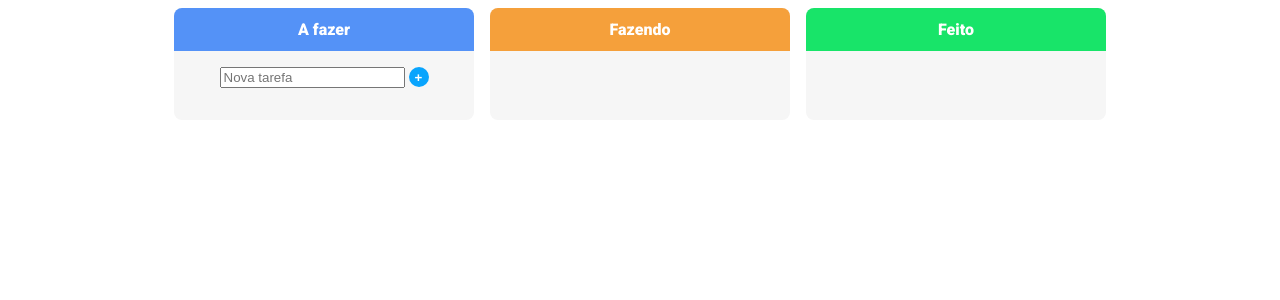
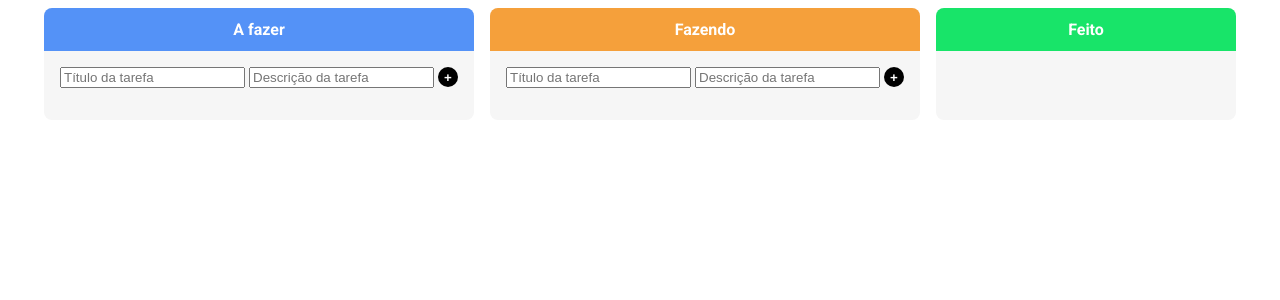
Before and after one commit to portellaluana/kanban-dashboard, a React (Vite) app: page / in a window 1280 px wide. Shown: the top 300 px of the page. Built offline with nearby package versions, Linux system fonts and the light colour scheme.

Commit message:
fix/init drag on drop

```diff
--- a/src/App.tsx
+++ b/src/App.tsx
@@ -1,6 +1,6 @@
-import { Doing } from "./Doing";
-import { Done } from "./Done";
-import  Todo  from "./Todo";
+import  Doing  from "./components/doing/Doing";
+import { Done } from "./components/done/Done";
+import  Todo  from "./components/todo/Todo";
 
 function App() {
   return (
--- a/src/Doing.tsx
+++ /dev/null
@@ -1,11 +0,0 @@
-export function Doing() {
-
-  return (
-    <div className="coluna">
-      <h4 className="title-doing">Fazendo</h4>
-
-      <section className="container-tarefas">
-      </section>
-    </div>
-  );
-}
--- a/src/Tarefa.tsx
+++ b/src/Tarefa.tsx
@@ -4,27 +4,30 @@ interface TarefaProps {
   task: {
     id: string;
     name: string;
-    }
+    description: string;
+    column: string;
+  };
   index: number;
 }
 
 export function Tarefa({ task, index }: TarefaProps) {
+
+
   return (
     <Draggable draggableId={task.id} index={index}>
-{
-    (provided) => (
+      {(provided) => (
         <div
           {...provided.draggableProps}
           {...provided.dragHandleProps}
           ref={provided.innerRef}
-
           className="tarefa"
         >
-        <p className="tarefa-text">{task.name}</p>
-
+          <div className="tarefa-container">
+            <p className="tarefa-title">{task.name}</p>
+            <p className="tarefa-description">{task.description}</p>
           </div>
-    )
-}
+        </div>
+      )}
     </Draggable>
   );
 }
--- a/src/Todo.tsx
+++ /dev/null
@@ -1,87 +0,0 @@
-import { useState, FormEvent, useEffect } from "react";
-import { Tarefa } from "./Tarefa";
-import { DragDropContext, Droppable } from "@hello-pangea/dnd";
-
-function Todo() {
-  const [newTask, setNewTask] = useState("");
-  const [tasks, setTasks] = useState([{
-    id: null,
-    name: null
-  }]);
-
-  function handleAddTask(event: FormEvent) {
-    event.preventDefault();
-
-    if (newTask === "") return;
-
-    const newItem = {
-      id: `${tasks.length + 1}`,
-      name: newTask,
-    };
-
-    setTasks((allTasks) => [...allTasks, newItem]);
-    setNewTask("");
-
-    localStorage.setItem("tarefas", JSON.stringify([...tasks, newItem]));
-  }
-
-  function reoder<T>(list: T[], startIndex: number, endIndex: number) {
-    const result = Array.from(list);
-    const [removed] = result.splice(startIndex, 1);
-    result.splice(endIndex, 0, removed);
-    return result;
-  }
-
-  function ondragend(result: any) {
-    if (!result.destination) {
-      return;
-    }
-
-    const items = reoder(tasks, result.source.index, result.destination.index);
-    setTasks(items);
-
-    localStorage.setItem("tarefas", JSON.stringify(items));
-  }
-
-  useEffect(() => {
-    const storedTasks = JSON.parse(localStorage.getItem("tarefas")) || [];
-    setTasks(storedTasks);
-  }, []);
-
-  return (
-    <>
-    <div className="coluna">
-      <h4 className="title">A fazer</h4>
-
-      <section className="container-tarefas">
-        <DragDropContext onDragEnd={ondragend}>
-          <Droppable droppableId="tasks" type="list" direction="vertical">
-            {(provided) => (
-              <article ref={provided.innerRef} {...provided.droppableProps}>
-                {tasks.map((task, index) => (
-                  <Tarefa key={task.id} task={task} index={index} />
-                ))}
-                {provided.placeholder}
-              </article>
-            )}
-          </Droppable>
-        </DragDropContext>
-        <form className="form-container" onSubmit={handleAddTask}>
-          <input
-            type="text"
-            placeholder="Nova tarefa"
-            className="input"
-            value={newTask}
-            onChange={(event) => setNewTask(event.target.value)}
-          />
-          <button type="submit" className="button-add">
-            +
-          </button>
-        </form>
-      </section>
-    </div>
-    </>
-  );
-}
-
-export default Todo;
--- /dev/null
+++ b/src/components/doing/Doing.tsx
@@ -0,0 +1,94 @@
+import { useState, FormEvent, useEffect } from "react";
+import { Tarefa } from "../../Tarefa";
+import { DragDropContext, Droppable } from "@hello-pangea/dnd";
+
+function Doing() {
+  const [taskName, setTaskName] = useState('');
+  const [taskDescription, setTaskDescription] = useState('');
+  const [title, setTitle] = useState([]);
+
+  function handleAddTask(event: FormEvent) {
+    event.preventDefault();
+
+    if (taskName === "") return;
+
+    const newItem = {
+      id: `${title.length + 1}`,
+      name: taskName,
+      description: taskDescription,
+    };
+
+    setTitle((allTasks) => [...allTasks, newItem]);
+    setTaskName("");
+    setTaskDescription("");
+
+    localStorage.setItem("tarefas-fazendo", JSON.stringify([...title, newItem]));
+  }
+
+  function reoder<T>(list: T[], startIndex: number, endIndex: number) {
+    const result = Array.from(list);
+    const [removed] = result.splice(startIndex, 1);
+    result.splice(endIndex, 0, removed);
+    return result;
+  }
+
+  function ondragend(result: any) {
+    if (!result.destination) {
+      return;
+    }
+
+    const items = reoder(title, result.source.index, result.destination.index);
+    setTitle(items);
+
+    localStorage.setItem("tarefas-fazendo", JSON.stringify(items));
+  }
+
+  useEffect(() => {
+    const storedTasks = JSON.parse(localStorage.getItem("tarefas-fazendo")) || [];
+    setTitle(storedTasks);
+  }, []);
+
+  return (
+    <>
+      <div className="coluna">
+        <h4 className="title-doing">Fazendo</h4>
+
+        <section className="container-tarefas">
+          <DragDropContext onDragEnd={ondragend}>
+            <Droppable droppableId="tasks" type="list" direction="vertical">
+              {(provided) => (
+                <article ref={provided.innerRef} {...provided.droppableProps}>
+                  {title.map((task, index) => (
+                    <Tarefa key={index} task={task} index={index} />
+                  ))}
+                  {provided.placeholder}
+                </article>
+              )}
+            </Droppable>
+          </DragDropContext>
+          <form className="form-container" onSubmit={handleAddTask}>
+            <input
+              type="text"
+              placeholder="Título da tarefa"
+              className="input"
+              value={taskName}
+              onChange={(event) => setTaskName(event.target.value)}
+            />
+            <input
+              type="text"
+              placeholder="Descrição da tarefa"
+              className="input"
+              value={taskDescription}
+              onChange={(event) => setTaskDescription(event.target.value)}
+            />
+            <button type="submit" className="button-add">
+              +
+            </button>
+          </form>
+        </section>
+      </div>
+    </>
+  );
+}
+
+export default Doing;
--- /dev/null
+++ b/src/components/todo/Todo.tsx
@@ -0,0 +1,94 @@
+import { useState, FormEvent, useEffect } from "react";
+import { Tarefa } from "../../Tarefa";
+import { DragDropContext, Droppable } from "@hello-pangea/dnd";
+
+function Todo() {
+  const [taskName, setTaskName] = useState('');
+  const [taskDescription, setTaskDescription] = useState('');
+  const [title, setTitle] = useState([]);
+
+  function handleAddTask(event: FormEvent) {
+    event.preventDefault();
+
+    if (taskName === "") return;
+
+    const newItem = {
+      id: `${title.length + 1}`,
+      name: taskName,
+      description: taskDescription,
+    };
+
+    setTitle((allTasks) => [...allTasks, newItem]);
+    setTaskName("");
+    setTaskDescription("");
+
+    localStorage.setItem("tarefas-a-fazer", JSON.stringify([...title, newItem]));
+  }
+
+  function reoder<T>(list: T[], startIndex: number, endIndex: number) {
+    const result = Array.from(list);
+    const [reordenado] = result.splice(startIndex, 1);
+    result.splice(endIndex, 0, reordenado);
+    return result;
+  }
+
+  function ondragend(result: any) {
+    if (!result.destination) {
+      return;
+    }
+
+    const items = reoder(title, result.source.index, result.destination.index);
+    setTitle(items);
+
+    localStorage.setItem("tarefas-a-fazer", JSON.stringify(items));
+  }
+
+  useEffect(() => {
+    const storedTasks = JSON.parse(localStorage.getItem("tarefas-a-fazer")) || [];
+    setTitle(storedTasks);
+  }, []);
+
+  return (
+    <>
+      <div className="coluna">
+        <h4 className="title">A fazer</h4>
+
+        <section className="container-tarefas">
+          <DragDropContext onDragEnd={ondragend}>
+            <Droppable droppableId="tasks" type="list" direction="vertical">
+              {(provided) => (
+                <article ref={provided.innerRef} {...provided.droppableProps}>
+                  {title.map((task, index) => (
+                    <Tarefa key={index} task={task} index={index} />
+                  ))}
+                  {provided.placeholder}
+                </article>
+              )}
+            </Droppable>
+          </DragDropContext>
+          <form className="form-container" onSubmit={handleAddTask}>
+            <input
+              type="text"
+              placeholder="Título da tarefa"
+              className="input"
+              value={taskName}
+              onChange={(event) => setTaskName(event.target.value)}
+            />
+            <input
+              type="text"
+              placeholder="Descrição da tarefa"
+              className="input"
+              value={taskDescription}
+              onChange={(event) => setTaskDescription(event.target.value)}
+            />
+            <button type="submit" className="button-add">
+              +
+            </button>
+          </form>
+        </section>
+      </div>
+    </>
+  );
+}
+
+export default Todo;
--- a/src/index.css
+++ b/src/index.css
@@ -1,4 +1,4 @@
-@import url("https://fonts.googleapis.com/css2?family=Roboto:wght@900&display=swap");
+@import url('https://fonts.googleapis.com/css2?family=Roboto:ital,wght@0,100;0,300;0,400;0,500;0,700;0,900;1,100;1,300;1,400;1,500;1,700;1,900&display=swap');
 
 body{
 font-family: "Roboto", sans-serif;
@@ -48,13 +48,21 @@ padding: 12px;
 .input{
   margin: 0 4px 16px 0;
 }
-.tarefa-text{
+.tarefa-container{
   background-color: white;
   padding: 8px 16px ;
   border-radius: 4px;
 }
+.tarefa-title{
+font-weight: 500;
+margin: 0;
+}
+.tarefa-description{
+font-weight: 300;
+margin: 4px 0 0 0;
+}
 .button-add{
-  background-color: rgb(9, 164, 253);
+  background-color: black;
   color: white;
   font-weight: 800;
   border-radius: 100px;
```
Also changed, not shown: src/components/done/Done.tsx (renamed from src/Done.tsx). Lines whose indentation alone changed are shown as unchanged.
